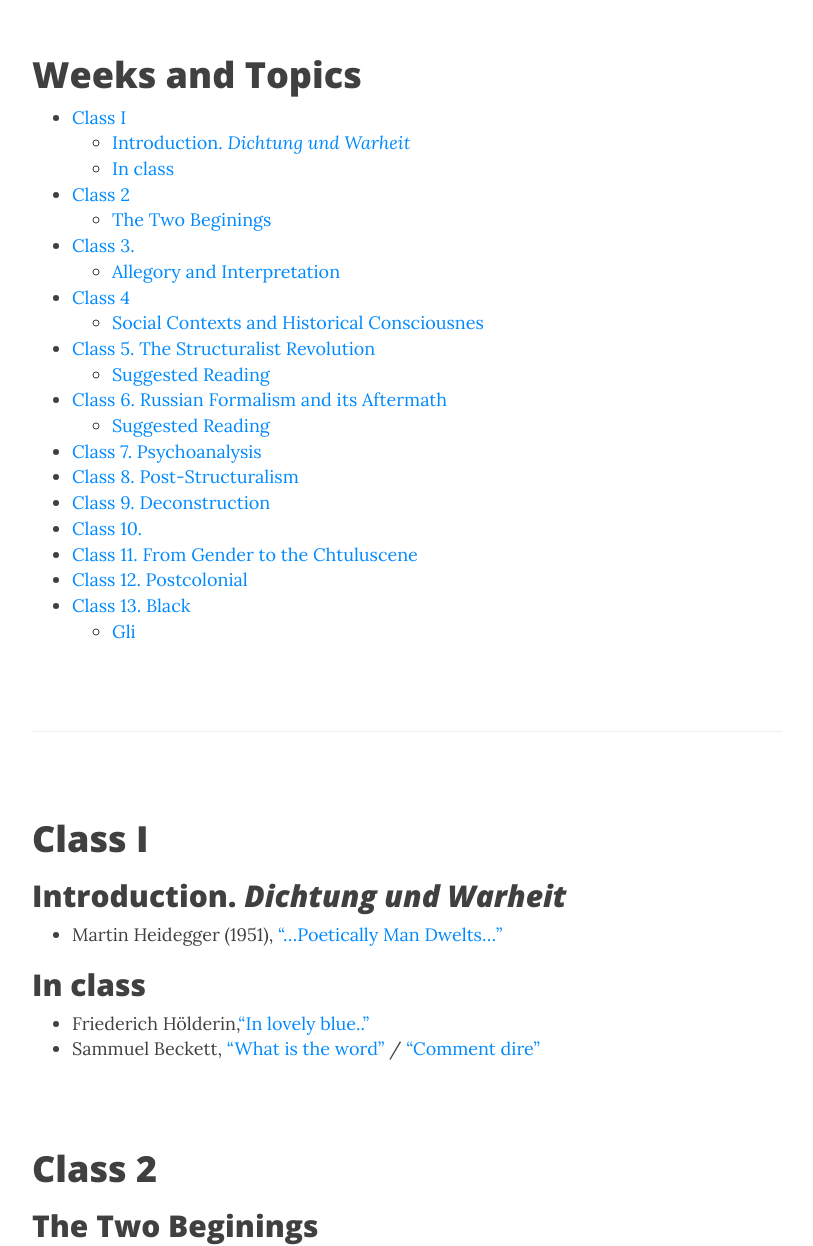
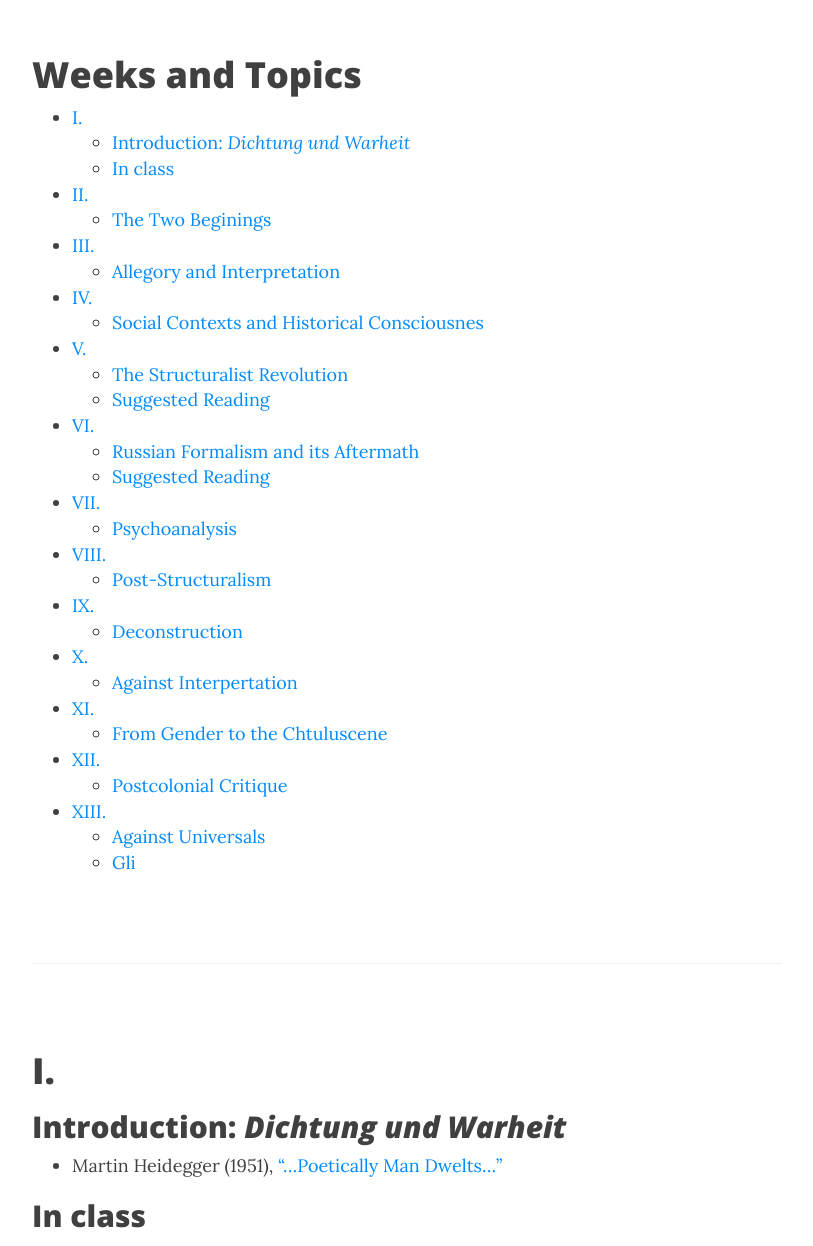
Before and after one commit to Hipomenes/bu-theory-course, a Jekyll site: the page built from syllabus.md, in a window 1280 px wide and 1400 px high, scrolled down 335 px. Shown: the part 154-1400 px from the top of the window, without its empty margins (233-1046 px from the left). Built offline with Jekyll 4.4.1, drawn with Linux system fonts in a browser that asks for light colours; nearby versions of some CDN libraries; some of the changed text lies outside the part shown.

Commit message:
Update syllabus.md

```diff
--- a/syllabus.md
+++ b/syllabus.md
@@ -14,8 +14,8 @@ bigimg: https://www.moma.org/media/W1siZiIsIjIzMjcxMiJdLFsicCIsImNvbnZlcnQiLCItc
 <hr>
 <br>
 
-# Class I
-## Introduction. *Dichtung und Warheit*
+# I.
+## Introduction: *Dichtung und Warheit*
 
 - Martin Heidegger (1951), ["...Poetically Man Dwelts..."]()
 
@@ -26,7 +26,7 @@ bigimg: https://www.moma.org/media/W1siZiIsIjIzMjcxMiJdLFsicCIsImNvbnZlcnQiLCItc
 
 <br>
 
-#  Class 2
+#  II.
 ## The Two Beginings
 
 - Plato, [*Ion*]() and [*The Replubic*, selection]().
@@ -34,7 +34,7 @@ bigimg: https://www.moma.org/media/W1siZiIsIjIzMjcxMiJdLFsicCIsImNvbnZlcnQiLCItc
 
 <br>
 
-# Class 3.
+# III.
 
 ## Allegory and Interpretation
 
@@ -44,7 +44,7 @@ Roman de la Rose"]() and ["The Book of the City of Ladies"]()
 
 <br>
 
-# Class 4
+# IV.
 ## Social Contexts and Historical Consciousnes
 
 - Madame de Staël, [*De la littérature, considérée dans ses rapports avec les institutions sociales*]()
@@ -52,7 +52,8 @@ Roman de la Rose"]() and ["The Book of the City of Ladies"]()
 
 <br>
 
-# Class 5. The Structuralist Revolution
+# V.
+## The Structuralist Revolution
 
 - Ferdinand de Saussure, [*Course in General Linguistics*, Intro: 1-5, I: 1, II: 1, 3-4](https://bushare-my.sharepoint.com/:b:/r/personal/dhcg_bu_edu/Documents/ls850-theory-fall-2021-dhc/Saussure-Course-in-general-linguistics-2011.pdf?csf=1&web=1&e=b9O8tf)
 - Roman Jacobson, [*Two Aspects of Language and Two Types of Aphasic Disturbances*]()
@@ -63,7 +64,8 @@ Roman de la Rose"]() and ["The Book of the City of Ladies"]()
 
 <br>
 
-# Class 6. Russian Formalism and its Aftermath
+# VI.
+## Russian Formalism and its Aftermath
 
 - Viktor Shlovsky, ["Art as Device"]()
 - Boris Mikhailovich Eikhenbaum, ["The theory of the 'Formal Method'"](https://bushare-my.sharepoint.com/:b:/r/personal/dhcg_bu_edu/Documents/ls850-theory-fall-2021-dhc/theory_fomal_method.pdf?csf=1&web=1&e=bnCAOG) (1926)
@@ -75,7 +77,8 @@ Roman de la Rose"]() and ["The Book of the City of Ladies"]()
 
 <br>
 
-# Class 7. Psychoanalysis
+# VII.
+## Psychoanalysis
 
 - Freud, ["The Interpretation of Dreams]()
 - Freud, ["Moses"]()
@@ -83,7 +86,8 @@ Roman de la Rose"]() and ["The Book of the City of Ladies"]()
 
 <br>
 
-# Class 8. Post-Structuralism
+# VIII.
+## Post-Structuralism
 
 - Barthes, The Death of the Author and From Work to Text
 - Foucault, "What Is an Author?"
@@ -92,27 +96,32 @@ Roman de la Rose"]() and ["The Book of the City of Ladies"]()
 <br>
 
 
-# Class 9. Deconstruction
+# IX.
+## Deconstruction
 
 - Derrida
 
 <br>
 
-# Class 10.
+# X.
+## Against Interpertation
 
 - Deleuze, "Kafka et la litterature mineur",
 
-# Class 11. From Gender to the Chtuluscene
+# XI.
+## From Gender to the Chtuluscene
 
 - Judith Butler, [*Gender Trouble: Femiuism atld the Subversion of Identity*, selection]() (1990)
 - Donna Haraway, ["A Manifesto for Cyborgs"](1983) and ["The Companion Species Manifesto"]()
 
-# Class 12. Postcolonial
+# XII.
+## Postcolonial Critique
 
 - Spivak, ["A Critique of Postcolonial Reason"]() and ["Can the subaltern speak?"]()
 - Hommi Bhabha
 
-# Class 13. Black
+# XIII.
+## Against Universals
 
 - Gli
 ---
```
